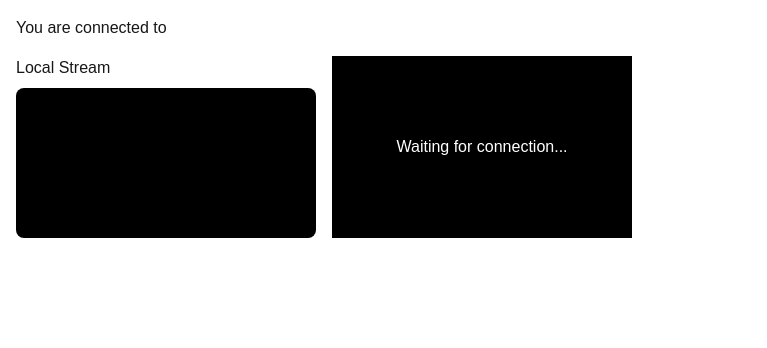
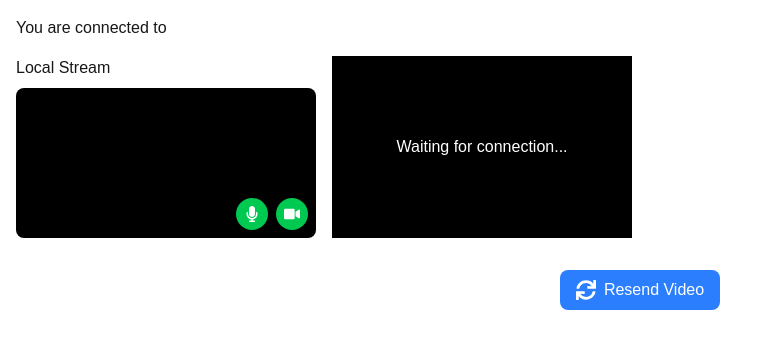
Before and after one commit to arnab1656/p2p-Video-Call, a Next.js app: page /room/1 in a window 1280 px wide. Shown: the top 348 px of the page, without its empty margins (0-767 px from the left). Built offline with nearby package versions, Linux system fonts and the light colour scheme; no server answers.

Commit message:
Video and Audio Toogle Button added

```diff
--- a/package.json
+++ b/package.json
@@ -16,6 +16,7 @@
     "next": "15.2.4",
     "react": "^19.0.0",
     "react-dom": "^19.0.0",
+    "react-icons": "^5.5.0",
     "socket.io": "^4.8.1",
     "socket.io-client": "^4.8.1"
   },
--- a/src/app/room/[roomId]/page.tsx
+++ b/src/app/room/[roomId]/page.tsx
@@ -3,6 +3,15 @@ import { useParams } from "next/navigation";
 import { useSocket } from "provider/socketProvider";
 import React, { useCallback, useEffect, useState } from "react";
 import { usePeer } from "provider/peerProvider";
+
+// Add these imports for icons
+import {
+  FaMicrophone,
+  FaMicrophoneSlash,
+  FaVideo,
+  FaVideoSlash,
+  FaSync,
+} from "react-icons/fa";
 
 export default function RoomPage() {
   const [remoteEmailId, setRemoteEmailId] = useState<string | null>(null);
@@ -25,6 +34,33 @@ export default function RoomPage() {
     incomingRemoteStream,
     connectionState,
   } = usePeer();
+
+  // Add state to track audio/video enabled status
+  const [isVideoEnabled, setIsVideoEnabled] = useState(true);
+  const [isAudioEnabled, setIsAudioEnabled] = useState(true);
+
+  // Add toggle handlers
+  const handleVideoToggle = useCallback(() => {
+    if (!localStream) return;
+
+    const videoTracks = localStream.getVideoTracks();
+    videoTracks.forEach((track) => {
+      track.enabled = !track.enabled;
+    });
+
+    setIsVideoEnabled(!isVideoEnabled);
+  }, [localStream, isVideoEnabled]);
+
+  const handleAudioToggle = useCallback(() => {
+    if (!localStream) return;
+
+    const audioTracks = localStream.getAudioTracks();
+    audioTracks.forEach((track) => {
+      track.enabled = !track.enabled;
+    });
+
+    setIsAudioEnabled(!isAudioEnabled);
+  }, [localStream, isAudioEnabled]);
 
   const getUserMedia = useCallback(async () => {
     try {
@@ -100,13 +136,13 @@ export default function RoomPage() {
     }
   }, [createOffer, remoteEmailId, socket]);
 
-  useEffect(() => {
-    if (!localStream) return;
-    localStream.getTracks().forEach((track) => {
-      // Adding a local stream and sending it to the Other client
-      peer?.addTrack(track, localStream);
-    });
-  }, [localStream, peer]);
+  // useEffect(() => {
+  //   if (!localStream) return;
+  //   localStream.getTracks().forEach((track) => {
+  //     // Adding a local stream and sending it to the Other client
+  //     peer?.addTrack(track, localStream);
+  //   });
+  // }, [localStream, peer]);
 
   useEffect(() => {
     if (!socket) return;
@@ -155,7 +191,7 @@ export default function RoomPage() {
     <div className="flex flex-col gap-4 p-4">
       <h1>You are connected to {remoteEmailId}</h1>
       <div className="flex flex-row gap-4">
-        <div>
+        <div className="relative">
           <h2 className="mb-2">Local Stream</h2>
           <video
             ref={localVideoRef}
@@ -164,6 +200,26 @@ export default function RoomPage() {
             muted
             className="w-full bg-black rounded-lg"
           />
+          <div className="absolute bottom-2 right-2 flex gap-2">
+            <button
+              className={`p-2 rounded-full ${
+                isAudioEnabled ? "bg-green-500" : "bg-red-500"
+              } text-white`}
+              onClick={handleAudioToggle}
+              title={isAudioEnabled ? "Mute" : "Unmute"}
+            >
+              {isAudioEnabled ? <FaMicrophone /> : <FaMicrophoneSlash />}
+            </button>
+            <button
+              className={`p-2 rounded-full ${
+                isVideoEnabled ? "bg-green-500" : "bg-red-500"
+              } text-white`}
+              onClick={handleVideoToggle}
+              title={isVideoEnabled ? "Turn off camera" : "Turn on camera"}
+            >
+              {isVideoEnabled ? <FaVideo /> : <FaVideoSlash />}
+            </button>
+          </div>
         </div>
         <div className="relative">
           <h2 className="mb-2">Remote Stream</h2>
@@ -185,16 +241,17 @@ export default function RoomPage() {
           )}
         </div>
       </div>
-      {/* <button
-        className="cursor-pointer"
+      <button
+        className="px-4 py-2 bg-blue-500 hover:bg-blue-600 text-white rounded-lg transition-colors flex items-center justify-center gap-2 mt-4 max-w-xs mx-auto"
         onClick={() => {
           if (localStream) {
             sendStream(localStream);
           }
         }}
       >
+        <FaSync className="h-5 w-5" />
         Resend Video
-      </button> */}
+      </button>
     </div>
   );
 }
--- a/src/provider/socketProvider.tsx
+++ b/src/provider/socketProvider.tsx
@@ -13,7 +13,14 @@ interface SocketProviderProps {
 }
 export const SocketProvider = (props: SocketProviderProps) => {
   const socket = React.useMemo(
-    () => io(process.env.NEXT_PUBLIC_SOCKET_URL || "http://localhost:8081"),
+    () =>
+      io("https://eval-modern-late-letting.trycloudflare.com/", {
+        transports: ["websocket"],
+        upgrade: false,
+        reconnection: true,
+        reconnectionAttempts: 5,
+        reconnectionDelay: 1000,
+      }),
     []
   );
   return (
```
Also changed, not shown: 1 other file (tests, documents, lock files or other folders).
